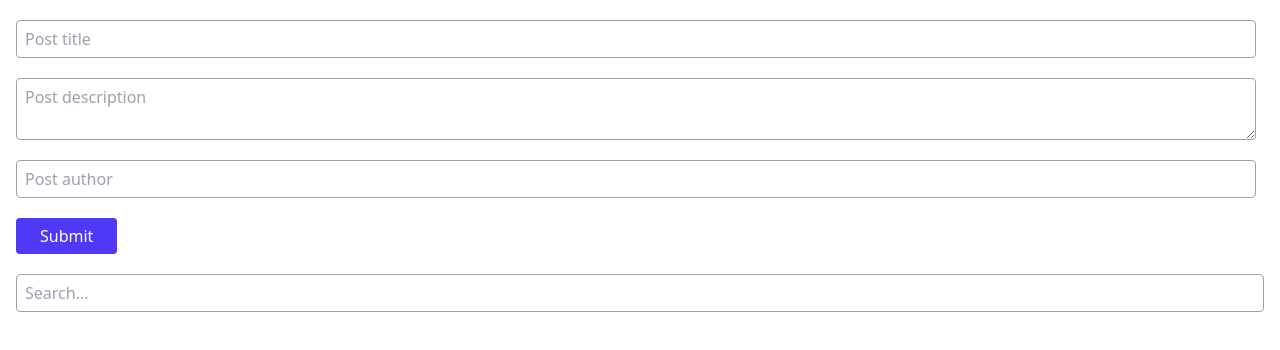
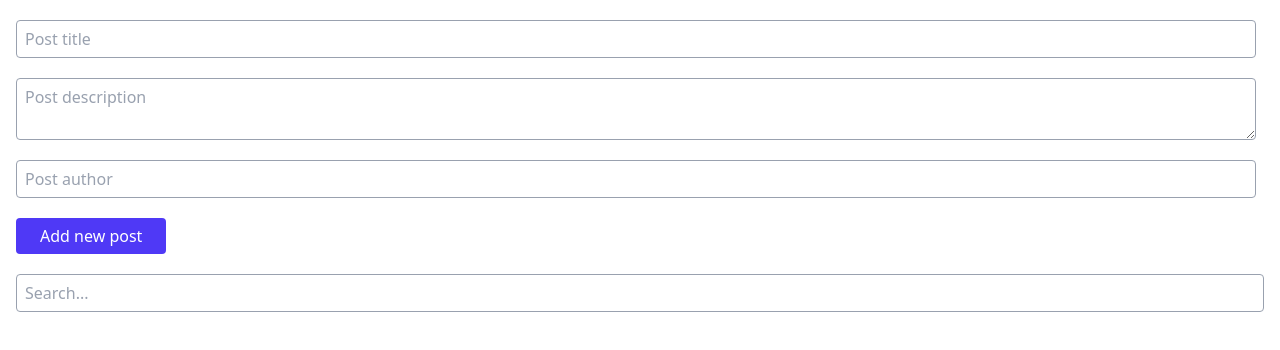
Before and after one commit to nurdauletSatbergen/astana-hub, an Angular app: page / in a window 1280 px wide. Shown: the top 350 px of the page. Built offline with nearby package versions, Linux system fonts and the light colour scheme.

Commit message:
fixed button text

```diff
--- a/src/app/posts/post-form/post-form.component.html
+++ b/src/app/posts/post-form/post-form.component.html
@@ -18,7 +18,7 @@
     <p>
       <button class="inline-block bg-indigo-600 text-white py-1.5 px-6 rounded cursor-pointer"
               type="submit">
-        Submit
+        Add new post
       </button>
     </p>
   </div>
```
